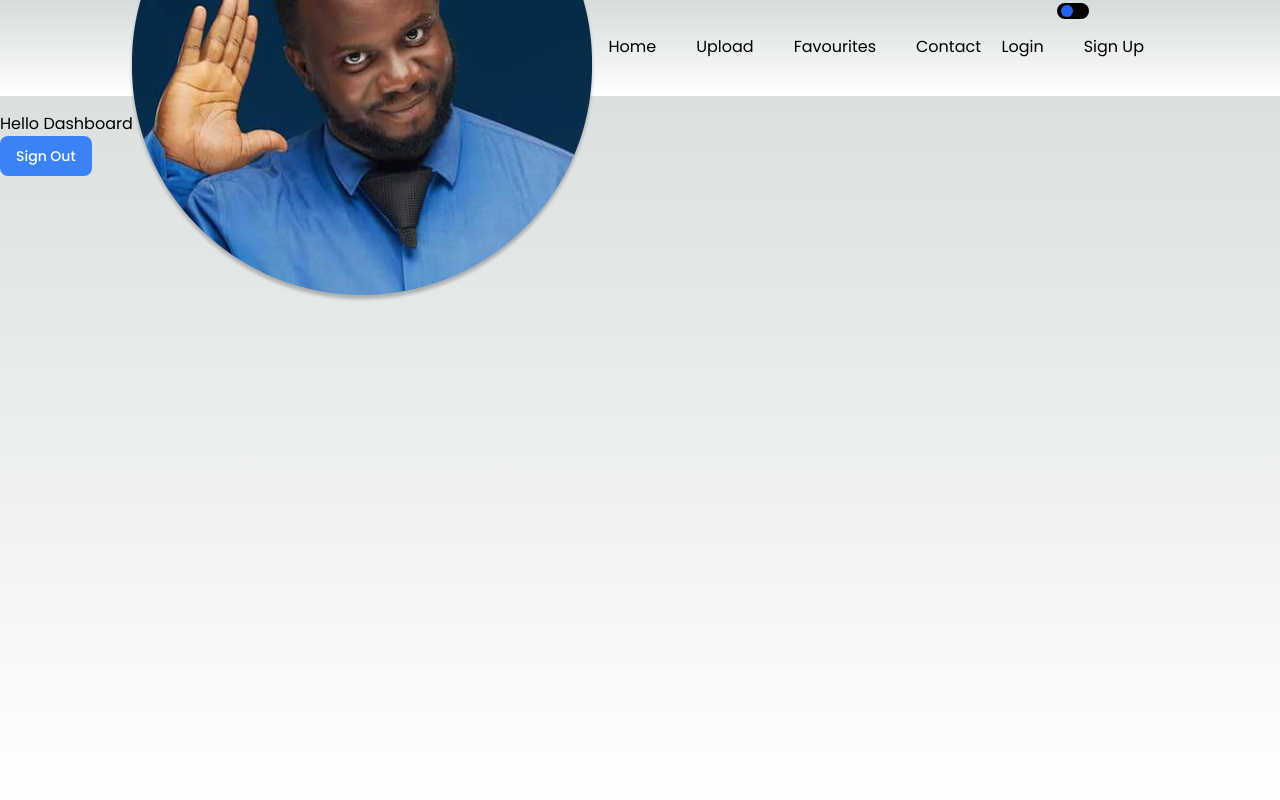
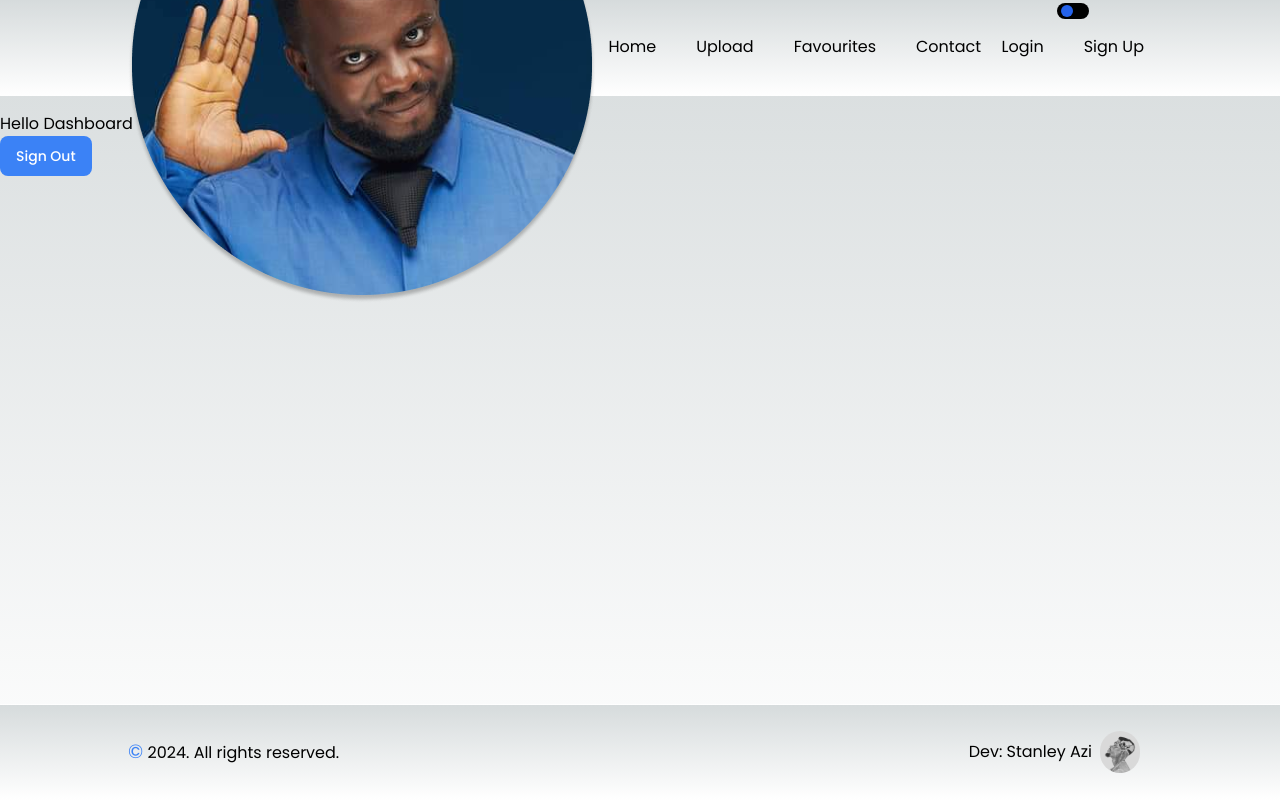
Before and after one commit to Stan015/sabinus.meme, a Next.js app: page /dashboard in a window 1280 px wide. Built offline with nearby package versions, Linux system fonts and the light colour scheme.

Commit message:
add: footer

```diff
--- /dev/null
+++ b/src/app/components/footer.tsx
@@ -0,0 +1,35 @@
+import Image from "next/image";
+import Link from "next/link";
+
+const Footer = () => {
+  return (
+    <>
+      <section className="w-full h-[6rem] px-[10%] text-base max-sm:text-[0.6rem] py-6 flex gap-2 items-center justify-between border-t-[1px] border-t-transparent dark:border-t-blue bg-gradient-to-b from-clr-light-start-rgb to-clr-light-end-rgb dark:from-clr-dark-start-rgb dark:to-clr-dark-end-rgb text-clr-light dark:text-clr-dark">
+        <p>
+          <span className="text-[1.2rem] max-sm:text-base text-blue">
+            &copy;
+          </span>{" "}
+          {new Date().getFullYear()}. All rights reserved.
+        </p>
+
+        <Link
+          href={"https://www.stanleyazi.me"}
+          target="_blank"
+          className="flex gap-2 max-sm:gap-1 items-center border-b border-b-transparent hover:border-b-blue transition-all py-1 px-3 rounded-full"
+        >
+          Dev: Stanley Azi
+          <Image
+            src="/stanley_azi.png"
+            alt="Stanley Azi Avatar"
+            className="rounded-full"
+            width={40}
+            height={40}
+            priority
+          />
+        </Link>
+      </section>
+    </>
+  );
+};
+
+export default Footer;
--- a/src/app/contact/page.tsx
+++ b/src/app/contact/page.tsx
@@ -26,7 +26,7 @@ const Contact = () => {
   };
 
   return (
-    <div className="w-full min-h-dvh mt-[8rem] px-[10%] flex flex-col items-center gap-5">
+    <div className="w-full min-h-[calc(100dvh-16rem)] mb-[2rem] mt-[8rem] px-[10%] flex flex-col items-center gap-5">
       <h1 className="text-[2.5rem] max-md:text-[1.5rem] font-bold w-2/3 text-center">
         Contact Us
       </h1>
--- a/src/app/dashboard/page.tsx
+++ b/src/app/dashboard/page.tsx
@@ -19,7 +19,7 @@ const Dashboard = () => {
   };
 
   return (
-    <section className="w-full min-h-[calc(100dvh-7rem)] mt-[7rem]">
+    <section className="w-full min-h-[calc(100dvh-15rem)] mb-[2rem] mt-[7rem]">
       <h1>Hello Dashboard</h1>
       <Button type="button" onClick={handleSignOut}>
         Sign Out
--- a/src/app/favourites/page.tsx
+++ b/src/app/favourites/page.tsx
@@ -48,7 +48,7 @@ export default function Favourites() {
   }, [memes, justRemovedFromFav]);
 
   return (
-    <main className="mt-[7rem] px-[10%] flex flex-col items-center gap-8 w-full min-h-[calc(100dvh-7rem)]">
+    <main className="mt-[7rem] px-[10%] flex flex-col items-center gap-8 w-full min-h-[calc(100dvh-15rem)] mb-[2rem]">
       <h1 className="text-[2.5rem] max-lg:text-[1.5rem] max-md:text-[1.3rem] max-sm:text-base text-pretty font-bold text-center w-11/12 lg:w-3/4">
         My Favourites
       </h1>
--- a/src/app/layout.tsx
+++ b/src/app/layout.tsx
@@ -5,6 +5,7 @@ import Header from "./components/header";
 import { AuthContextProvider } from "../context/auth-context";
 import { ThemeProvider } from "next-themes";
 import cn from "./utils/cn";
+import Footer from "./components/footer";
 const poppins = Poppins({
   weight: ["100", "200", "300", "400", "500", "600", "700", "800", "900"],
   subsets: ["latin"],
@@ -41,6 +42,7 @@ export default function RootLayout({
           >
             <Header />
             {children}
+            <Footer />
           </ThemeProvider>
         </AuthContextProvider>
       </body>
--- a/src/app/login/page.tsx
+++ b/src/app/login/page.tsx
@@ -27,7 +27,7 @@ export default function Login() {
   };
 
   return (
-    <section className="min-h-dvh w-full px-[10%] max-md:my-5 flex items-center justify-center ">
+    <section className="min-h-[calc(100dvh-8rem)] mb-[2rem] w-full px-[10%] max-md:my-5 flex items-center justify-center ">
       <div className="bg-white mt-[6rem] p-8 rounded shadow-md w-full max-w-md">
         <LoginForm
           formData={formData}
--- a/src/app/page.tsx
+++ b/src/app/page.tsx
@@ -33,7 +33,7 @@ async function Home() {
 
   return (
     <>
-      <main className="flex flex-col w-full min-h-[calc(100dvh-9.5rem)] mt-[6rem] items-center px-[10%] my-20">
+      <main className="flex flex-col w-full min-h-[calc(100dvh-9.5rem)] mt-[6rem] items-center px-[10%] mb-20">
         <section className="w-full flex flex-col items-center gap-10 max-sm:gap-5 mt-6 mb-[3.5rem] max-sm:mb-[2rem]">
           <h1 className="text-[2.5rem] max-lg:text-[1.5rem] max-md:text-[1.3rem] max-sm:text-base text-pretty font-bold text-center w-11/12 lg:w-3/4">
             Sabinus Memes Library. Search, download, upload, share and laugh
--- a/src/app/sign-up/page.tsx
+++ b/src/app/sign-up/page.tsx
@@ -24,7 +24,7 @@ const Signup = () => {
   };
 
   return (
-    <section className="min-h-dvh w-full flex px-[10%] max-md:my-5 items-center justify-center ">
+    <section className="min-h-[calc(100dvh-8rem)] mb-[2rem] w-full flex px-[10%] max-md:my-5 items-center justify-center ">
       <div className="bg-white mt-[6rem] p-8 rounded shadow-md w-full max-w-md">
         <form action={handleSubmit}>
           <h1 className="text-[2.5rem] dark:text-clr-light font-bold mb-6 text-center">
```
Also changed, not shown: public/stanley_azi.png (added).
